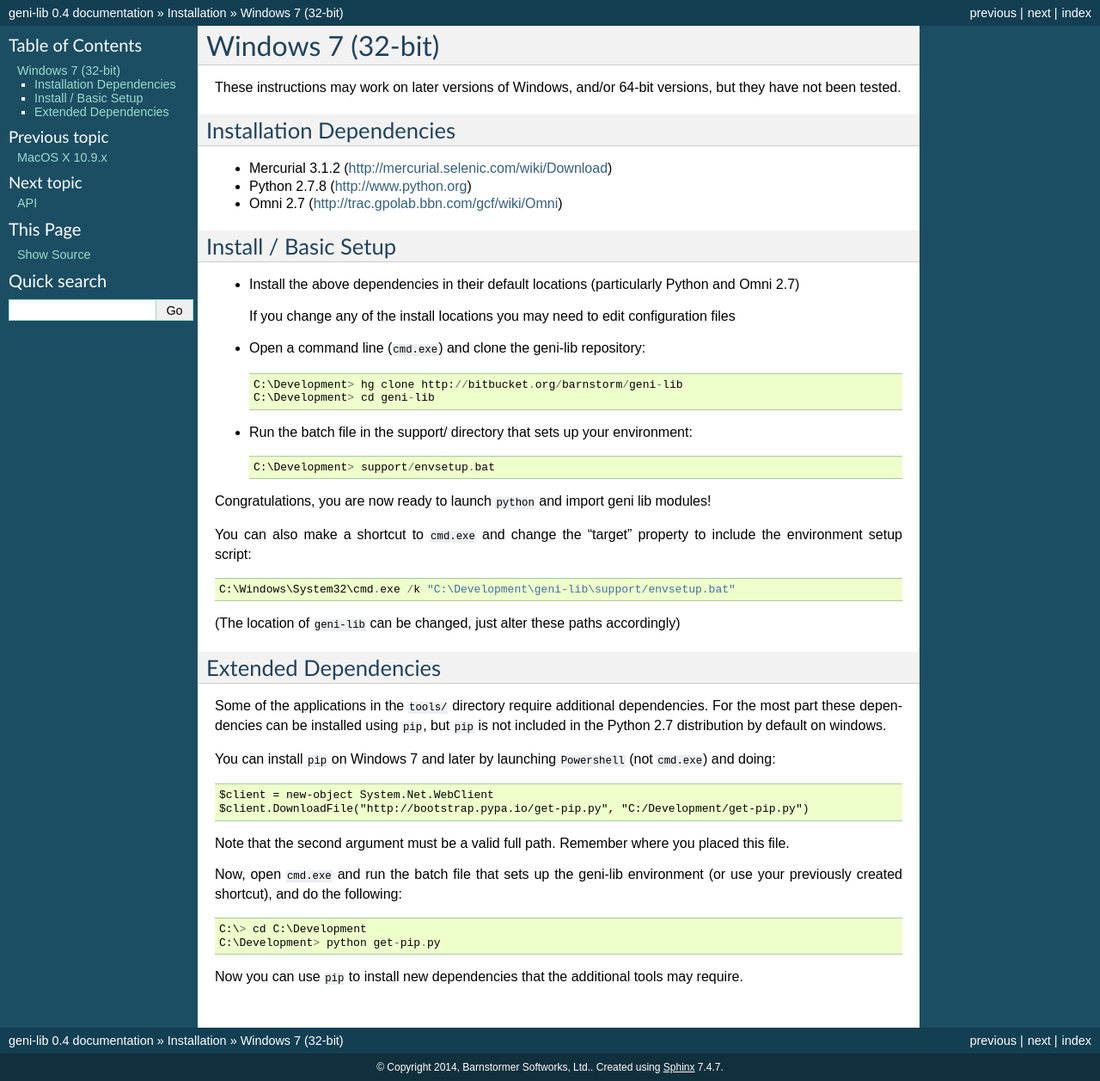
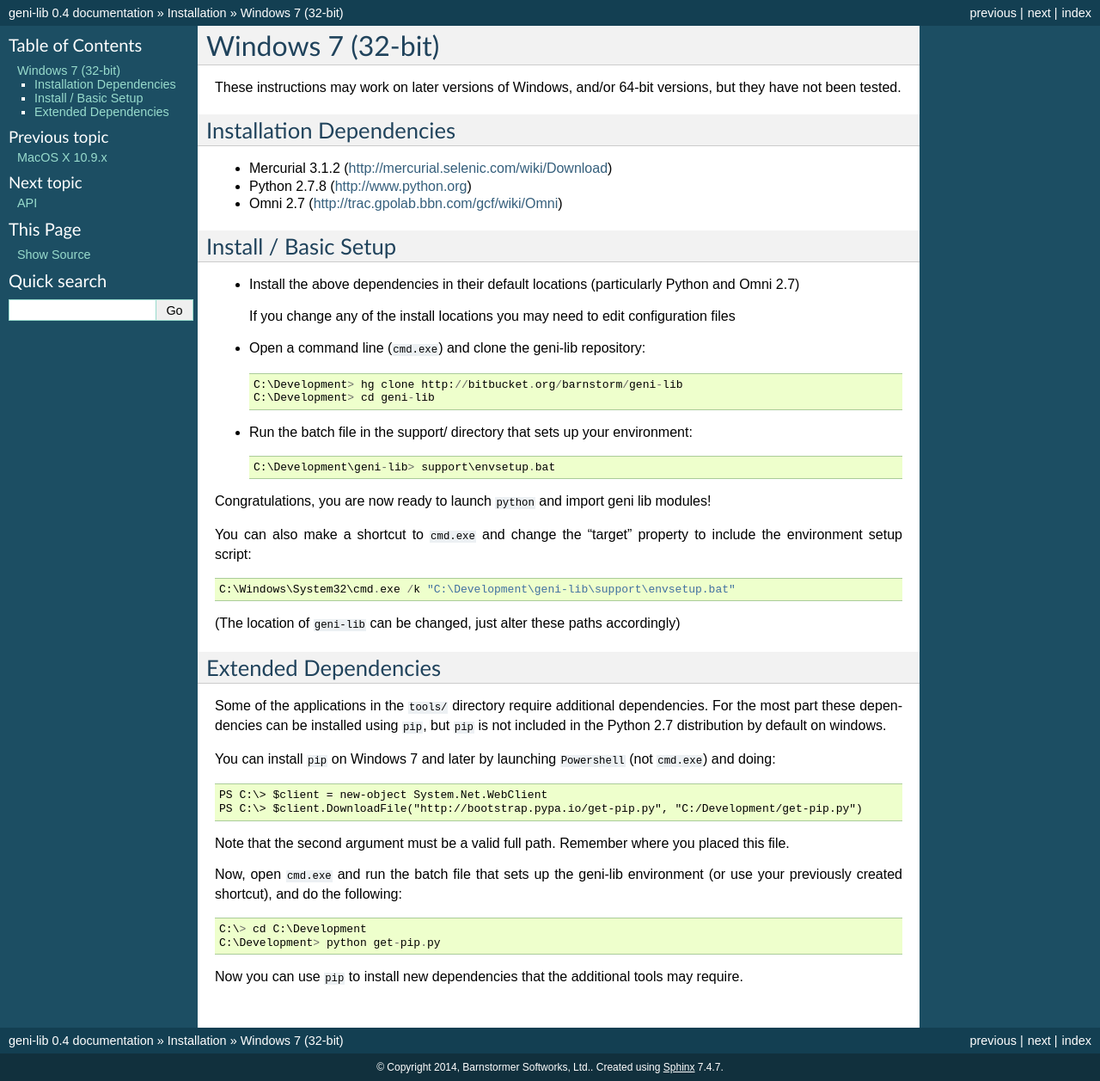
Before and after one commit to kaimast/geni-lib3, a Sphinx documentation site: the page built from docs/source/intro/windows.rst, in a window 1280 px wide. Shown: the whole page at 86% size. Built offline with Sphinx 7.4.7, drawn with Linux system fonts in a browser that asks for light colours; pages that are not in the unit, such as notebooks, are missing from menus.

Commit message:
Updated paths in windows docs

```diff
--- a/docs/source/intro/windows.rst
+++ b/docs/source/intro/windows.rst
@@ -26,14 +26,14 @@ Install / Basic Setup
 
 * Run the batch file in the support/ directory that sets up your environment::
 
-   C:\Development> support/envsetup.bat
+   C:\Development\geni-lib> support\envsetup.bat
 
 Congratulations, you are now ready to launch ``python`` and import geni lib modules!
 
 You can also make a shortcut to ``cmd.exe`` and change the "target" property to
 include the environment setup script::
 
-  C:\Windows\System32\cmd.exe /k "C:\Development\geni-lib\support/envsetup.bat"
+  C:\Windows\System32\cmd.exe /k "C:\Development\geni-lib\support\envsetup.bat"
 
 (The location of ``geni-lib`` can be changed, just alter these paths accordingly)
 
@@ -47,8 +47,8 @@ distribution by default on windows.
 
 You can install ``pip`` on Windows 7 and later by launching ``Powershell`` (not ``cmd.exe``) and doing::
 
-  $client = new-object System.Net.WebClient
-  $client.DownloadFile("http://bootstrap.pypa.io/get-pip.py", "C:/Development/get-pip.py")
+  PS C:\> $client = new-object System.Net.WebClient
+  PS C:\> $client.DownloadFile("http://bootstrap.pypa.io/get-pip.py", "C:/Development/get-pip.py")
 
 Note that the second argument must be a valid full path.  Remember where you placed this file.
 
```
